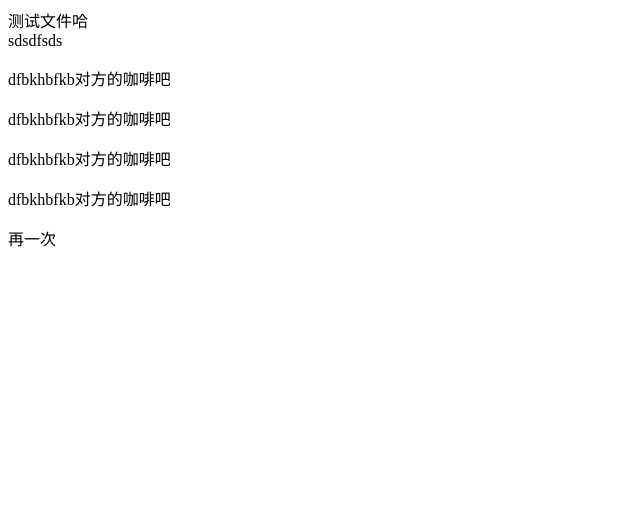
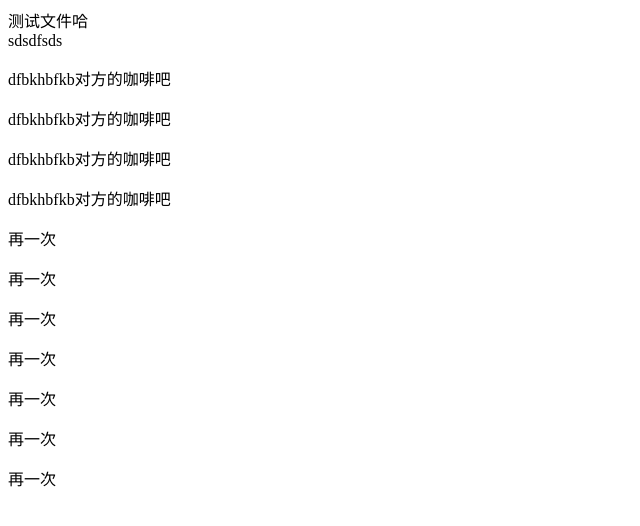
Before and after one commit to wwangxia/temp, a plain HTML site: page web/index.html in a window 1280 px wide. Shown: the whole page, without its empty margins (0-640 px from the left). Drawn offline with Linux system fonts and the light colour scheme.

Commit message:
upd
dgfdfgdf

```diff
--- a/web/index.html
+++ b/web/index.html
@@ -13,6 +13,7 @@
 		<p>dfbkhbfkb对方的咖啡吧</p>
 		<p>dfbkhbfkb对方的咖啡吧</p>
 		<p>dfbkhbfkb对方的咖啡吧</p>
-		<p>再一次</p>
+		<p>再一次</p><p>再一次</p>
+		<p>再一次</p><p>再一次</p><p>再一次</p><p>再一次</p><p>再一次</p>
 	</body>
 </html>
```
